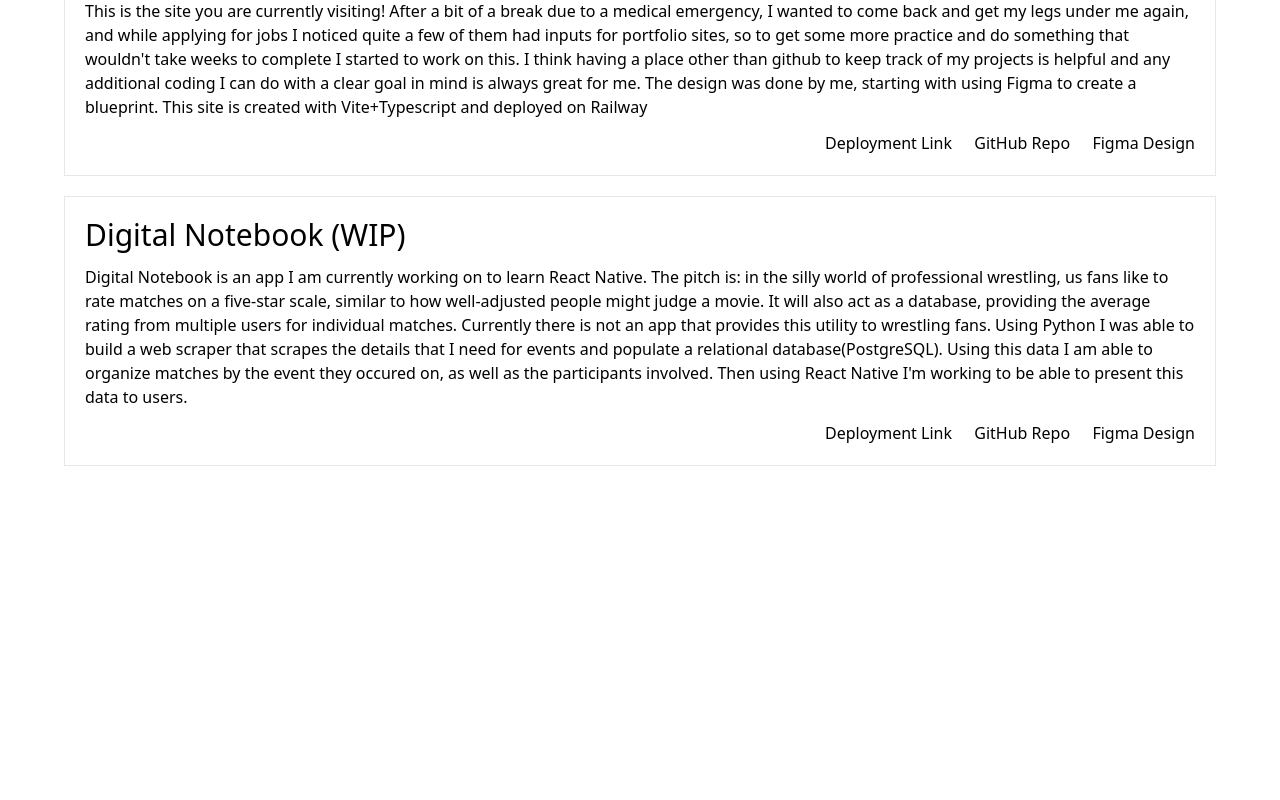
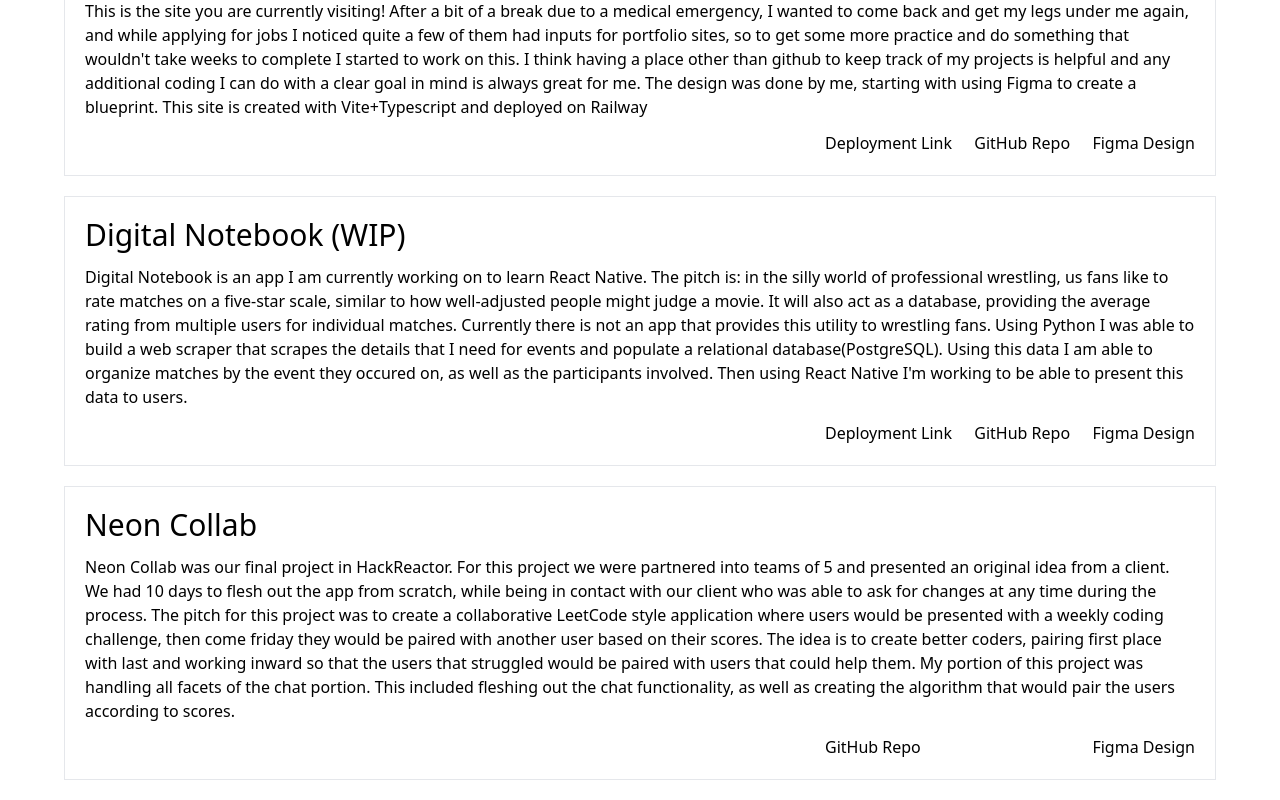
Before and after one commit to bgomez9212/portfolio, a React (Vite) app: page / in a window 1280 px wide. Shown: the part 1216-2016 px from the top of the page. Before the commit the page ends 1702 px from the top, so only its background shows below. Built offline with nearby package versions, Linux system fonts and the light colour scheme.

Commit message:
first hr project added

```diff
--- a/src/App.tsx
+++ b/src/App.tsx
@@ -1,5 +1,6 @@
 import Navbar from "./components/Navbar";
 import AboutMe from "./sections/AboutMe";
+import HackReactor from "./sections/HackReactor";
 import PersonalProjects from "./sections/PersonalProjects";
 
 function App() {
@@ -8,6 +9,7 @@ function App() {
       <Navbar />
       <AboutMe />
       <PersonalProjects />
+      <HackReactor />
     </div>
   );
 }
--- a/src/components/ProjectCard.tsx
+++ b/src/components/ProjectCard.tsx
@@ -20,15 +20,21 @@ export default function ProjectCard({
         <p className="mb-3">{description}</p>
         <div className="flex justify-end">
           <div className="flex w-1/3 justify-between">
+            {deploymentLink && (
               <a className="hover:underline" href={deploymentLink}>
                 Deployment Link
               </a>
+            )}
+            {githubLink && (
               <a className="hover:underline" href={githubLink}>
                 GitHub Repo
               </a>
+            )}
+            {figmaLink && (
               <a className="hover:underline" href={figmaLink}>
                 Figma Design
               </a>
+            )}
           </div>
         </div>
       </div>
--- /dev/null
+++ b/src/sections/HackReactor.tsx
@@ -0,0 +1,15 @@
+import ProjectCard from "../components/ProjectCard";
+
+export default function HackReactor() {
+  return (
+    <div className="flex justify-evenly flex-wrap">
+      <ProjectCard
+        projectName="Neon Collab"
+        description="Neon Collab was our final project in HackReactor. For this project we were partnered into teams of 5 and presented an original idea from a client. We had 10 days to flesh out the app from scratch, while being in contact with our client who was able to ask for changes at any time during the process. The pitch for this project was to create a collaborative LeetCode style application where users would be presented with a weekly coding challenge, then come friday they would be paired with another user based on their scores. The idea is to create better coders, pairing first place with last and working inward so that the users that struggled would be paired with users that could help them. My portion of this project was handling all facets of the chat portion. This included fleshing out the chat functionality, as well as creating the algorithm that would pair the users according to scores. "
+        githubLink="https://github.com/Neon-Collab/Neon-Collab"
+        deploymentLink=""
+        figmaLink="https://www.figma.com/file/2MFs6FtGtTxSr8LfYYTzLx/neonCollab?type=design&node-id=0-1&mode=design&t=pR0x8Fsphng1RK9n-0"
+      />
+    </div>
+  );
+}
```
Lines whose indentation alone changed are shown as unchanged.
